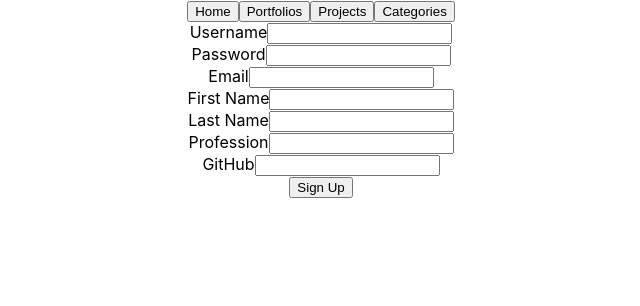
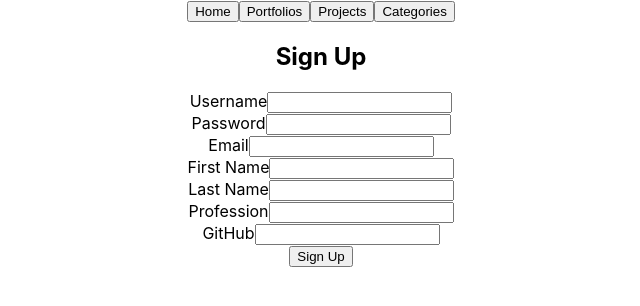
Before and after one commit to NoahAl777/pro-portfolio, a React (Create React App) app in the folder client/: page /signup in a window 1280 px wide. Shown: the top 306 px of the page, without its empty margins (319-959 px from the left). Built offline with nearby package versions, Linux system fonts and the light colour scheme; no server answers.

Commit message:
add header to SignUp form

```diff
--- a/client/src/Components/SignUp.js
+++ b/client/src/Components/SignUp.js
@@ -14,6 +14,7 @@ const SignUp = () => {
 
   return (
     <div className="SignUp">
+      <h2>Sign Up</h2>
       <form onSubmit={handleSubmit}>
         <label>Username</label>
         <input type="text" id="username" onChange={handleChange}></input>
```
